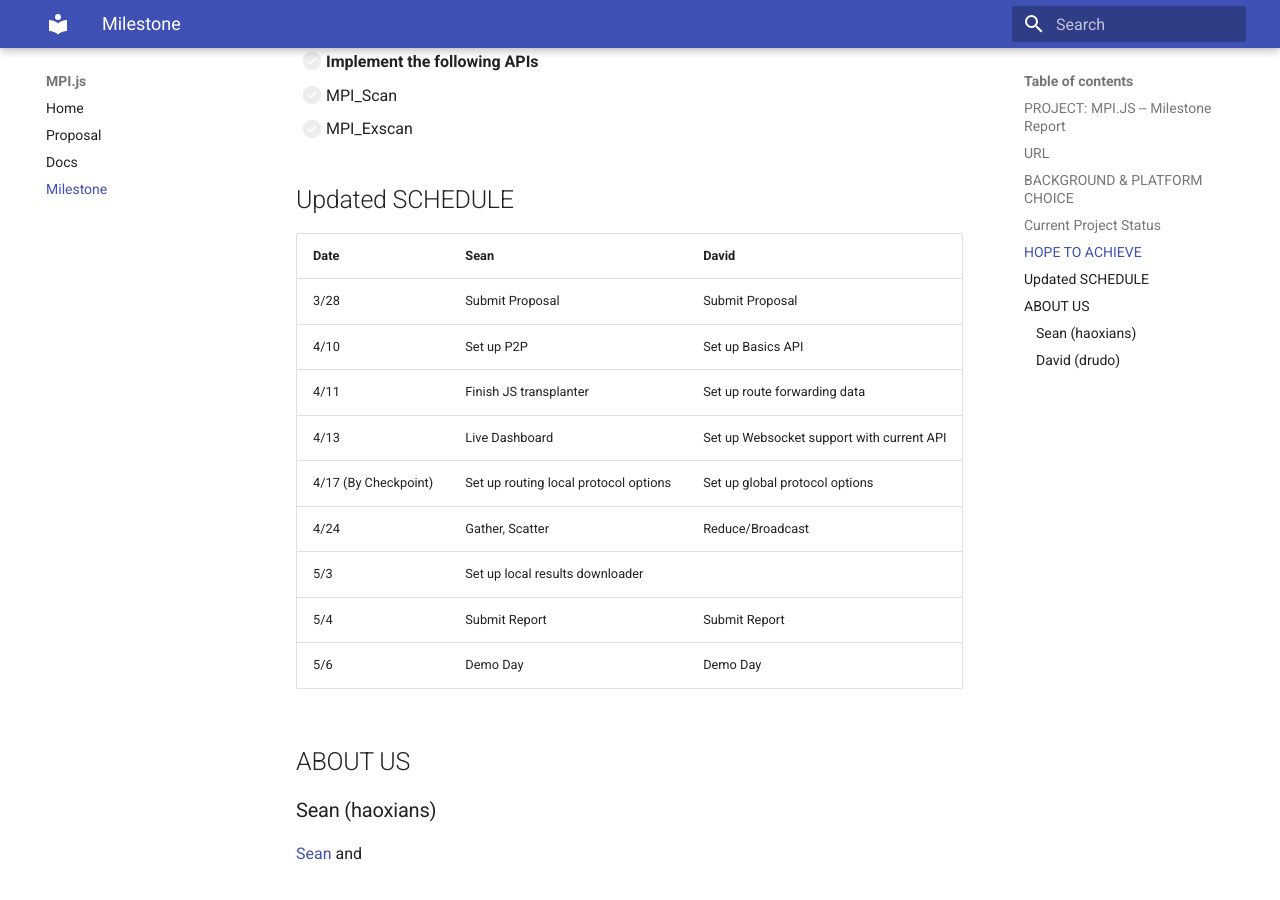
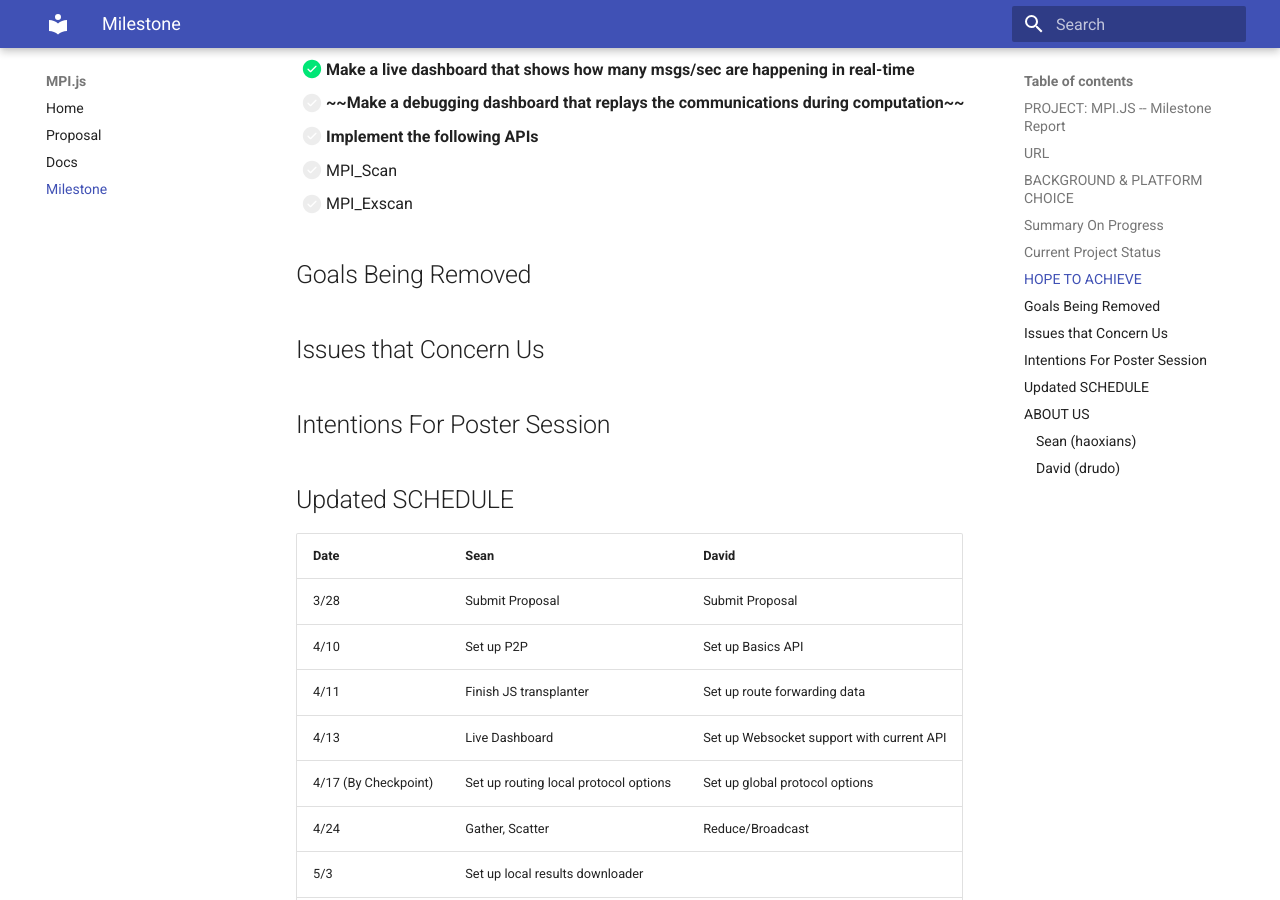
Before and after one commit to the-parallel-gods/mpi.js, an MkDocs documentation site: the page built from docs/milestone.md, in a window 1280 px wide and 900 px high, scrolled down 2254 px. Built offline with MkDocs 1.6.1 and Material for MkDocs 9.7.7, drawn with Linux system fonts in a browser that asks for light colours.

Commit message:
Section Headings

```diff
--- a/docs/milestone.md
+++ b/docs/milestone.md
@@ -12,6 +12,9 @@
 JavaScript is one of the most popular languages used by many developers. It also runs across diverse platforms. To make MPI accessible to more programmers and compatible with more devices, we introduce it to JavaScript.
 
 As described in [#the-challenge](proposal.md#the-challenge "mention"), JS is an inherently single-threaded programming language. Thus, shared-memory parallel models similar to OpenMP are simply not possible. However, we can still pass messages between multiple "isolated threads" in JS. In such an environment, MPI becomes the perfect solution for parallel programming.
+
+## Summary On Progress
+
 
 
 ## Current Project Status
@@ -66,6 +69,13 @@ As described in [#the-challenge](proposal.md#the-challenge "mention"), JS is an
   * [ ] MPI\_Scan
   * [ ] MPI\_Exscan
 
+## Goals Being Removed
+
+
+## Issues that Concern Us
+
+
+## Intentions For Poster Session
 
 
 
```
